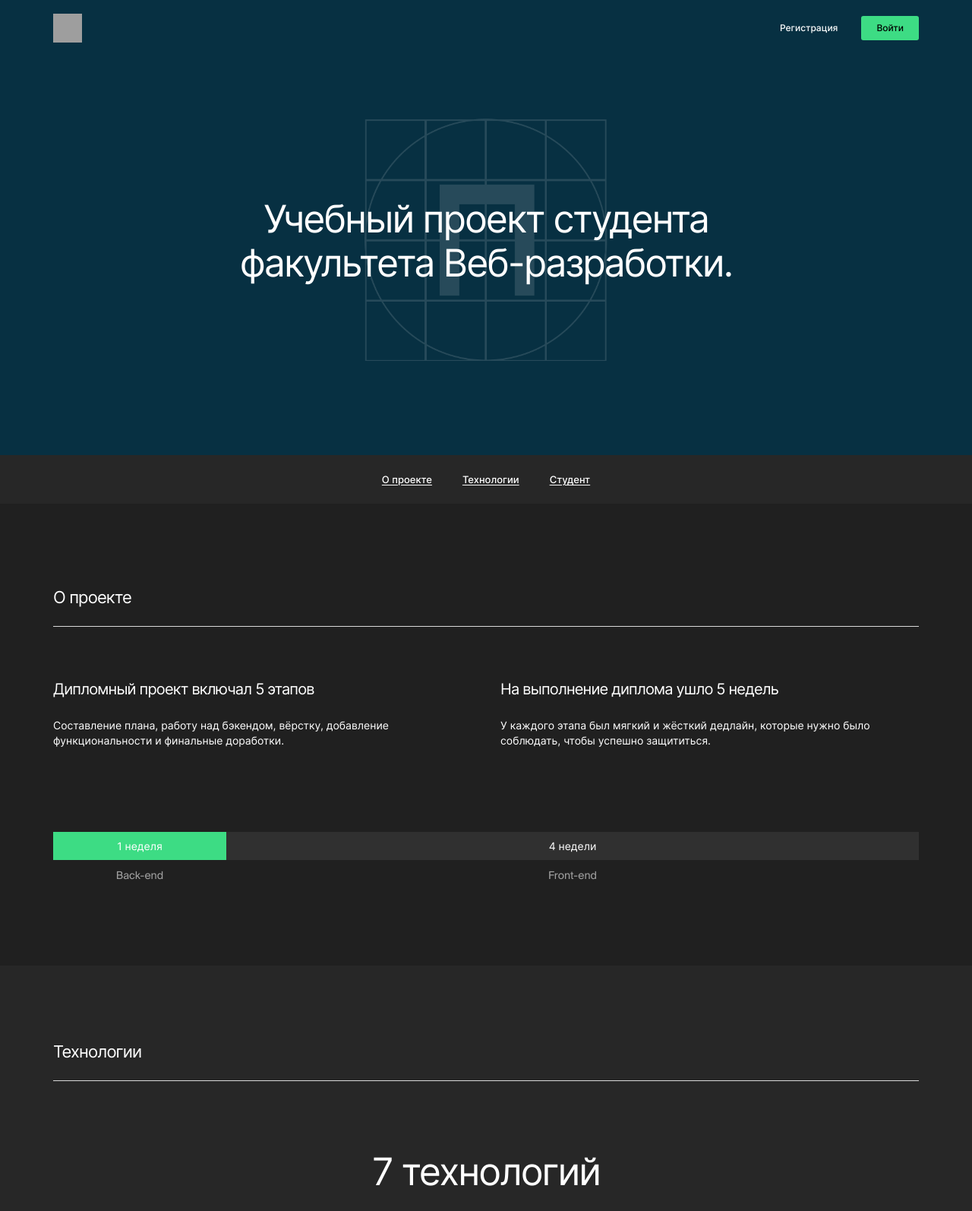
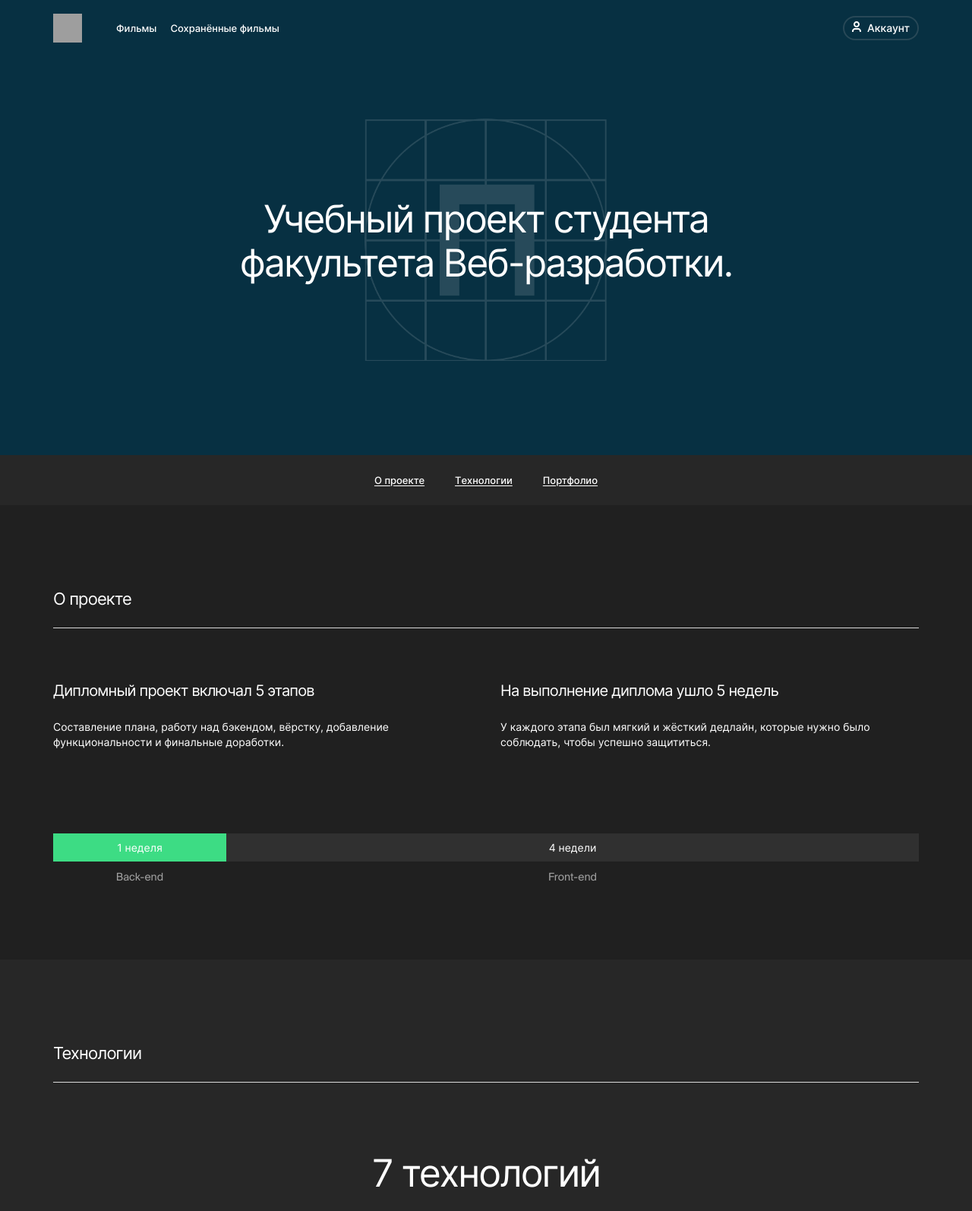
Before and after one commit to vadim-mg/movies-explorer-frontend, a React app: page / in a window 1280 px wide. Shown: the top 1594 px of the page at 76% size. Built offline with nearby package versions, Linux system fonts and the light colour scheme; grey boxes are pictures that could not be loaded.

Commit message:
refactor:  main-page

```diff
--- a/src/components/Container/Container.js
+++ b/src/components/Container/Container.js
@@ -1,7 +1,7 @@
 import './Container.css'
-function Container({ additionalClassName = '', children }) {
+function Container({ additionalContainerClass = '', children }) {
   return (
-    <div className={`container ${additionalClassName}`}>
+    <div className={`container ${additionalContainerClass}`}>
       {children}
     </div>
   )
--- a/src/components/Container/container.css
+++ b/src/components/Container/container.css
@@ -4,11 +4,11 @@
   margin: auto;
 }
 
-.container_full-screen {
+.container_size_full-screen {
   width: 100%;
 }
 
-.container_size_lg, .container_size_lg-on-sm {
+.container_size_lg {
   width: calc(100% - 2 * 14px);
 }
 
@@ -16,7 +16,7 @@
   .container {
     width: calc(100% - 2 * 50px);
   }
-  .container_lg, .container_size_lg-on-sm {
+  .container_size_lg {
     width: calc(100% - 2 * 30px);
   }
 }
--- a/src/components/Footer/Footer.js
+++ b/src/components/Footer/Footer.js
@@ -4,7 +4,7 @@ import Container from '../Container/Container'
 function Footer() {
   return (
     <footer className="footer">
-      <Container additionalClassName="container_size_lg-on-sm">
+      <Container additionalContainerClass="container_size_lg">
         <p className="footer__text">Учебный проект Яндекс.Практикум х BeatFilm.</p>
         <div className="footer__content">
 
--- a/src/components/Header/Header.css
+++ b/src/components/Header/Header.css
@@ -3,7 +3,7 @@
   overflow: auto;
 }
 
-.header_light {
+.header_bg_light {
   background: #073042;
 }
 
--- a/src/components/Header/Header.js
+++ b/src/components/Header/Header.js
@@ -9,7 +9,7 @@ import { CurrentUserContext } from '../../contexts/CurrentUserContext'
 import { breakPoints } from '../../utils/config'
 
 
-function Header({ additionalClassName = '' }) {
+function Header({ additionalContainerClass = '' }) {
   const currentUser = useContext(CurrentUserContext)
   const [menuState, setMenuState] = useState(menuStates.hidden)
   const currentWidth = useCurrentWidth()
@@ -32,8 +32,8 @@ function Header({ additionalClassName = '' }) {
   }, [handleCloseMenu, currentWidth])
 
   return (
-    <header className={`header ${additionalClassName}`}>
-      <Container additionalClassName="container_size_lg-on-sm header__content" >
+    <header className={`header ${additionalContainerClass}`}>
+      <Container additionalContainerClass="container_size_lg header__content" >
 
         <Link to="/" className="header__link" target="_self" >
           <img className="header__logo" alt="логотип" src={logo} />
--- a/src/components/Main/Main.css
+++ b/src/components/Main/Main.css
@@ -1,41 +1,3 @@
 .main {
   display: block;
 }
-
-.main__content {}
-
-.main__content_bg_light {
-  background: #272727;
-}
-
-.main__content-caption {
-  font-family: Inter;
-  font-weight: normal;
-  font-size: 18px;
-  line-height: 22px;
-  letter-spacing: -0.04em;
-  color: #FFFFFF;
-  border-bottom: 1px solid #DADADA;
-  padding: 70px 0 28px;
-  margin: 0;
-}
-
-@media screen and (min-width:576px) {
-  .main__content-caption {
-    font-size: 22px;
-    line-height: 27px;
-    padding: 90px 0 24px;
-  }
-}
-
-@media screen and (min-width: 992px) {
-  .main__content-caption {
-    padding: 110px 0 24px;
-  }
-  .main__content-caption_padding-top_sm {
-    padding-top: 100px;
-  }
-  .main__content_bg_light {
-    margin-top: 10px;
-  }
-}
--- a/src/components/Main/Main.js
+++ b/src/components/Main/Main.js
@@ -1,5 +1,5 @@
 import './Main.css'
-import Container from "../Container/Container"
+import Section from '../Section/Section'
 import Header from "../Header/Header"
 import Promo from '../Promo/Promo'
 import NavTab from "../NavTab/NavTab"
@@ -8,54 +8,65 @@ import Techs from '../Techs/Techs'
 import AboutMe from '../AboutMe/AboutMe'
 import Portfolio from '../Portfolio/Portfolio'
 import Footer from "../Footer/Footer"
-import { useContext } from "react"
+import { useContext, useRef } from "react"
 import { CurrentUserContext } from '../../contexts/CurrentUserContext'
-
 
 
 function Main() {
   const currentUser = useContext(CurrentUserContext)
+  const sectionAboutRef = useRef(null)
+  const sectionTechRef = useRef(null)
+  const sectionAboutMeRef = useRef(null)
+
 
   //Чтоб увидеть верску неавторизованного пользователя на главной.
-  //убрать на следющем этапе
-  currentUser.loggedIn = false;
+  //исчезнет на следющем этапе
+  currentUser.loggedIn = true;
 
   return (
     <>
-      <Header additionalClassName="header_light" />
+      <Header additionalContainerClass="header_bg_light" />
+
       <main className="main">
 
-        <Promo />
-        <NavTab />
+        <Promo title="Учебный проект студента факультета Веб-разработки." />
 
-        <section className="main__content">
-          <Container>
-            <h2 className="main__content-caption">О проекте</h2>
-            <AboutProject />
-          </Container>
-        </section>
+        <NavTab links={[
+          {
+            'id': 1,
+            'name': 'О проекте',
+            'linkRef': sectionAboutRef,
+          },
+          {
+            'id': 2,
+            'name': 'Tехнологии',
+            'linkRef': sectionTechRef,
+          },
+          {
+            'id': 3,
+            'name': 'Портфолио',
+            'linkRef': sectionAboutMeRef,
+          },
+        ]} />
 
-        <section className="main__content main__content_bg_light">
-          <Container>
-            <h2 className="main__content-caption  main__content-caption_padding-top_sm">Технологии</h2>
-            <Techs />
-          </Container>
-        </section>
+        <Section linkRef={sectionAboutRef} title="О проекте">
+          <AboutProject />
+        </Section>
 
-        <section className="main__content">
-          <Container additionalClassName="container_size_lg">
-            <h2 className="main__content-caption">Студент</h2>
-            <AboutMe />
-          </Container>
-        </section>
+        <Section linkRef={sectionTechRef} title="Технологии" additionalSectionClass="section_color_gray" >
+          <Techs />
+        </Section>
 
-        <section className="main__content">
-          <Container additionalClassName="container_size_lg">
-            <Portfolio />
-          </Container>
-        </section>
+        <Section linkRef={sectionAboutMeRef} title="Студент" additionalContainerClass="container_size_lg">
+          <AboutMe />
+        </Section>
+
+        <Section additionalContainerClass="container_size_lg">
+          <Portfolio />
+        </Section>
 
       </main >
+
       <Footer />
     </>
   );
--- a/src/components/Menu/Menu.css
+++ b/src/components/Menu/Menu.css
@@ -1,4 +1,4 @@
-.menu {
+.menu__panel {
   background: #202020;
   display: flex;
   justify-content: space-between;
@@ -48,7 +48,7 @@
   border: none;
 }
 
-.menu__overlay {}
+.menu {}
 
 .menu__profile-link {
   font-family: Inter;
@@ -90,7 +90,7 @@
 }
 
 @media screen and (max-width:992px) {
-  .menu {
+  .menu__panel {
     position: absolute;
     flex-direction: column;
     top: 0;
@@ -100,7 +100,7 @@
     min-height: 43px;
     max-width: 520px;
   }
-  .menu__overlay {
+  .menu {
     min-height: 43px;
     background-color: rgb(0 0 0 / 30%);
     position: absolute;
@@ -111,7 +111,7 @@
     opacity: 0;
     visibility: hidden;
   }
-  .menu__overlay_popup-opened {
+  .menu_popup-opened {
     opacity: 1;
     visibility: visible;
     transition: visibility 0.5s, opacity 0.9s;
@@ -119,7 +119,7 @@
 }
 
 @media screen and (min-width:992px) {
-  .menu {
+  .menu__panel {
     max-width: none;
     flex-direction: row;
     background: transparent;
@@ -139,7 +139,7 @@
   .menu__profile-link {
     margin-bottom: 0;
   }
-  .menu__overlay_desktop {
+  .menu_desktop {
     opacity: 1;
     visibility: visible;
     transition: none;
--- a/src/components/Menu/Menu.js
+++ b/src/components/Menu/Menu.js
@@ -9,11 +9,11 @@ const menuStates = {
 
 function Menu({ onCloseMenu, menuState }) {
   const classModifier =
-    ` ${menuState === menuStates.popup_opened && 'menu__overlay_popup-opened'} ` +
-    ` ${menuState === menuStates.desktop && 'menu__overlay_desktop'} `
+    `${menuState === menuStates.popup_opened ? ' menu_popup-opened' : ''}` +
+    `${menuState === menuStates.desktop ? ' menu_desktop' : ''}`
   return (
-    <div className={`menu__overlay ${classModifier}`}>
-      <nav className="menu">
+    <div className={`menu ${classModifier}`}>
+      <nav className="menu__panel">
         <ul className="menu__items">
           <li className="menu__item menu__item_hidden-on-lg" >
             <Link to="/" className="menu__item-link" target="_self" onClick={onCloseMenu}>Главная</Link>
--- a/src/components/Movies/Movies.js
+++ b/src/components/Movies/Movies.js
@@ -6,7 +6,7 @@ function Movies() {
     <>
       <Header />
       <main className="Movies">
-        <Container className="main__content">
+        <Container>
           movies
         </Container>
       </main >
--- a/src/components/NavTab/NavTab.css
+++ b/src/components/NavTab/NavTab.css
@@ -13,6 +13,10 @@
 }
 
 .nav-tab__item {
+  text-align: center;
+}
+
+.nav-tab__item-link {
   text-decoration-line: underline;
   text-underline-offset: 2px;
   font-family: Inter;
@@ -21,7 +25,6 @@
   font-size: 11px;
   line-height: 16px;
   color: #FFFFFF;
-  text-align: center;
 }
 
 @media screen and (min-width: 576px) {
@@ -29,7 +32,7 @@
     gap: 40px;
     padding: 24px 0;
   }
-  .nav-tab__item {
+  .nav-tab__item-link {
     font-size: 13px;
     line-height: 16px;
   }
--- a/src/components/NavTab/NavTab.js
+++ b/src/components/NavTab/NavTab.js
@@ -1,12 +1,22 @@
 import './NavTab.css'
-function NavTab() {
+import Container from '../Container/Container';
+
+function NavTab({ links }) {
+
+  const scrollTo = (element) =>
+    element.scrollIntoView({ behavior: "smooth" })
+
   return (
     <nav className="nav-tab">
-      <ul className="nav-tab__items">
-        <li className="nav-tab__item">О проекте</li>
-        <li className="nav-tab__item">Технологии</li>
-        <li className="nav-tab__item">Студент</li>
-      </ul>
+      <Container>
+        <ul className="nav-tab__items">
+          {links && links.map(item =>
+            <li key={item.id} className="nav-tab__item">
+              <a className="nav-tab__item-link" onClick={() => { scrollTo(item.linkRef.current) }}>
+                {item.name}</a>
+            </li>)}
+        </ul>
+      </Container>
     </nav >
   );
 }
--- a/src/components/Promo/Promo.css
+++ b/src/components/Promo/Promo.css
@@ -4,8 +4,11 @@
   background-repeat: no-repeat;
   background-size: 248px;
   background-position: center 140px;
-  /* border: 1px solid red; */
   padding: 207px 0 246px;
+}
+
+.promo__content {
+  box-sizing: border-box;
 }
 
 .promo__caption {
--- /dev/null
+++ b/src/components/Section/Section.css
@@ -0,0 +1,33 @@
+.section {
+  box-sizing: border-box;
+}
+
+.section_color_gray {
+  background: #272727;
+}
+
+.section__caption {
+  font-family: Inter;
+  font-weight: normal;
+  font-size: 18px;
+  line-height: 22px;
+  letter-spacing: -0.04em;
+  color: #FFFFFF;
+  border-bottom: 1px solid #DADADA;
+  padding: 70px 0 28px;
+  margin: 0;
+}
+
+@media screen and (min-width:576px) {
+  .section__caption {
+    font-size: 22px;
+    line-height: 27px;
+    padding: 90px 0 24px;
+  }
+}
+
+@media screen and (min-width: 992px) {
+  .section__caption {
+    padding: 110px 0 24px;
+  }
+}
--- /dev/null
+++ b/src/components/Section/Section.js
@@ -0,0 +1,15 @@
+import './Section.css'
+import Container from '../Container/Container'
+
+function Section({ linkRef, title, children, additionalSectionClass = '', additionalContainerClass = '' }) {
+  return (
+    <section className={`section ${additionalSectionClass}`} ref={linkRef}>
+      <Container additionalContainerClass={additionalContainerClass} >
+        {title && <h2 className="section__caption">{title}</h2>}
+        {children}
+      </Container>
+    </section>
+  )
+}
+
+export default Section
```
Also changed, not shown: src/components/Promo/Promo.js (+5 -7 lines).
